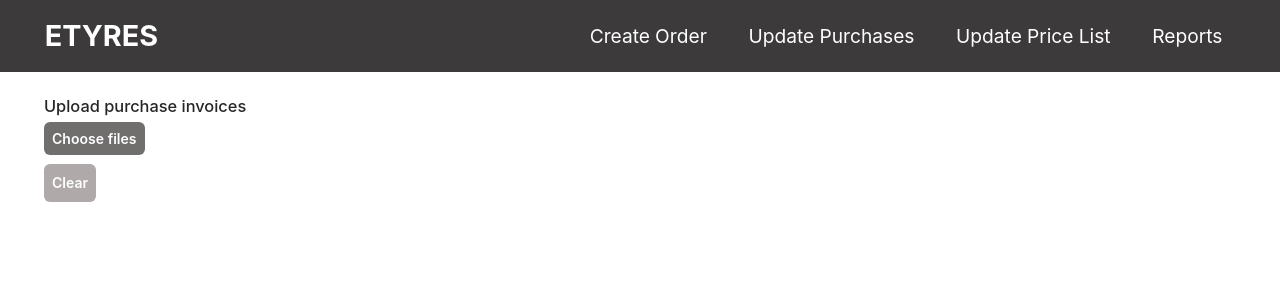
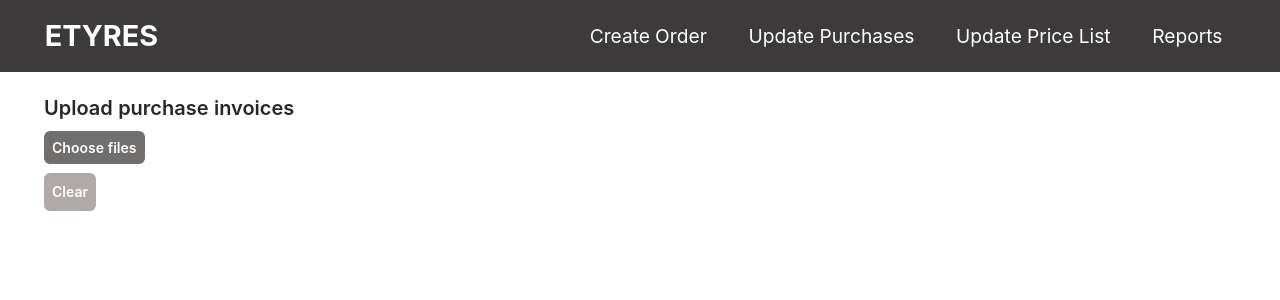
Before and after one commit to abhiroopdutta/etyres, a React (Create React App) app in the folder frontend/: page /update_stock in a window 1280 px wide. Shown: the top 300 px of the page. Built offline with nearby package versions, Linux system fonts and the light colour scheme.

Commit message:
equal font size for all routes

```diff
--- a/frontend/src/Components/UpdateStock/UpdateStock.js
+++ b/frontend/src/Components/UpdateStock/UpdateStock.js
@@ -2,8 +2,9 @@
 import "./UpdateStock.css";
 import PurchaseInvoice from "./PurchaseInvoice";
 import InvoiceWithNewItems from "./InvoiceWithNewItems.js";
-import { Modal } from "antd";
+import { Modal, Typography } from "antd";
 import { useTransition, animated } from "@react-spring/web";
+const { Title } = Typography;
 
 function invoicesReducer(invoices, action) {
   switch (action.type) {
@@ -302,7 +303,9 @@
 
   return (
     <div className="update-stock">
-      <h3>Upload purchase invoices</h3>
+      <Title level={4} style={{ marginBottom: "15px" }}>
+        Upload purchase invoices
+      </Title>
       <form method="POST" action="" encType="multipart/form-data">
         <p>
           <label
```
